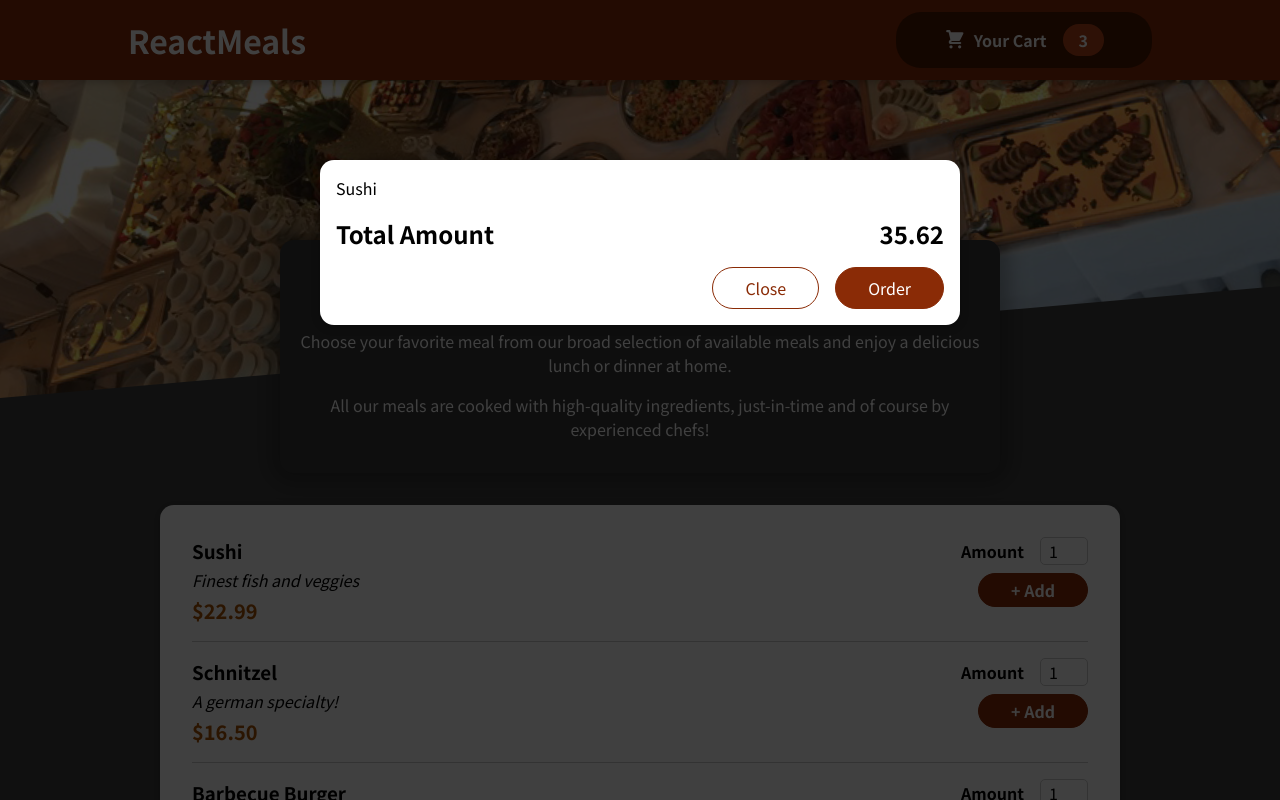
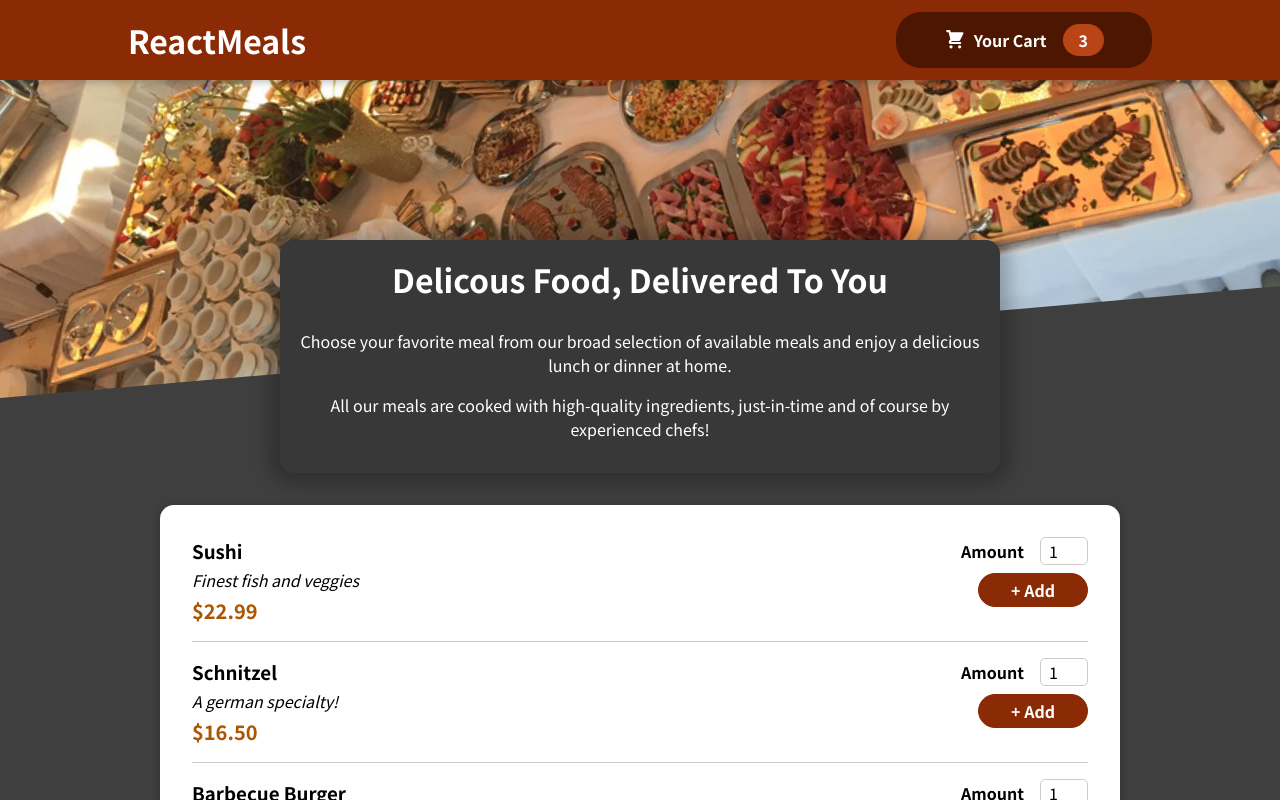
Before and after one commit to Oganov2001/react-practice, a React (Create React App) app in the folder food-order/: page / in a window 1280 px wide. Shown: the top 800 px of the page. Built offline with nearby package versions, Linux system fonts and the light colour scheme.

Commit message:
'Managing Card and Modal State' completed.

```diff
--- a/food-order/src/App.js
+++ b/food-order/src/App.js
@@ -1,14 +1,24 @@
-import React, { Fragment } from 'react';
+import React, { Fragment, useState } from 'react';
 
 import Header from './components/Layout/Header';
 import Meals from './components/Meals/Meals';
 import Cart from './components/Cart/Cart';
 
 function App() {
+  const [cartIsShown, setCartIsShown] = useState(false);
+
+  const showCartHandler = () => {
+    setCartIsShown(true);
+  }
+
+  const hideCartHandler = () => {
+    setCartIsShown(false);
+  }
+
   return (
     <Fragment>
-      <Cart />
-      <Header />
+      {cartIsShown && <Cart onClose={hideCartHandler} />}
+      <Header onShowCart={showCartHandler} />
       <main>
         <Meals />
       </main>
--- a/food-order/src/components/Cart/Cart.js
+++ b/food-order/src/components/Cart/Cart.js
@@ -11,14 +11,14 @@
   );
 
   return (
-    <Modal>
+    <Modal onClose={props.onClose}>
       {cartItems}
       <div className={classes.total}>
         <span>Total Amount</span>
         <span>35.62</span>
       </div>
       <div className={classes.actions}>
-        <button className={classes['button--alt']}>Close</button>
+        <button className={classes['button--alt']} onClick={props.onClose}>Close</button>
         <button className={classes.button}>Order</button>
       </div>
     </Modal>
--- a/food-order/src/components/Layout/Header.js
+++ b/food-order/src/components/Layout/Header.js
@@ -9,7 +9,7 @@
     <Fragment>
       <header className={classes.header}>
         <h1>ReactMeals</h1>
-        <HeaderCartButton />
+        <HeaderCartButton onClick={props.onShowCart} />
       </header>
       <div className={classes['main-image']}>
         <img src={mealsImage} alt="A table full of delicious food!"/>
--- a/food-order/src/components/Layout/HeaderCartButton.js
+++ b/food-order/src/components/Layout/HeaderCartButton.js
@@ -5,7 +5,7 @@
 
 const HeaderCartButton = props => {
   return (
-    <button className={classes.button}>
+    <button className={classes.button} onClick={props.onClick}>
       <span className={classes.icon}>
         <CartIcon />
       </span>
--- a/food-order/src/components/UI/Modal.js
+++ b/food-order/src/components/UI/Modal.js
@@ -4,7 +4,7 @@
 import classes from './Modal.module.css';
 
 const Backdrop = props => {
-  return <div className={classes.backdrop} />
+  return <div className={classes.backdrop} onClick={props.onClose}/>
 };
 
 const ModalOverlay = props => {
@@ -20,7 +20,7 @@
 const Modal = props => {
   return (
     <Fragment>
-      {ReactDOM.createPortal(<Backdrop />, portalElement) }
+      {ReactDOM.createPortal(<Backdrop onClose={props.onClose} />, portalElement) }
       {ReactDOM.createPortal(<ModalOverlay>{props.children}</ModalOverlay>, portalElement) }
     </Fragment>
   );
```
